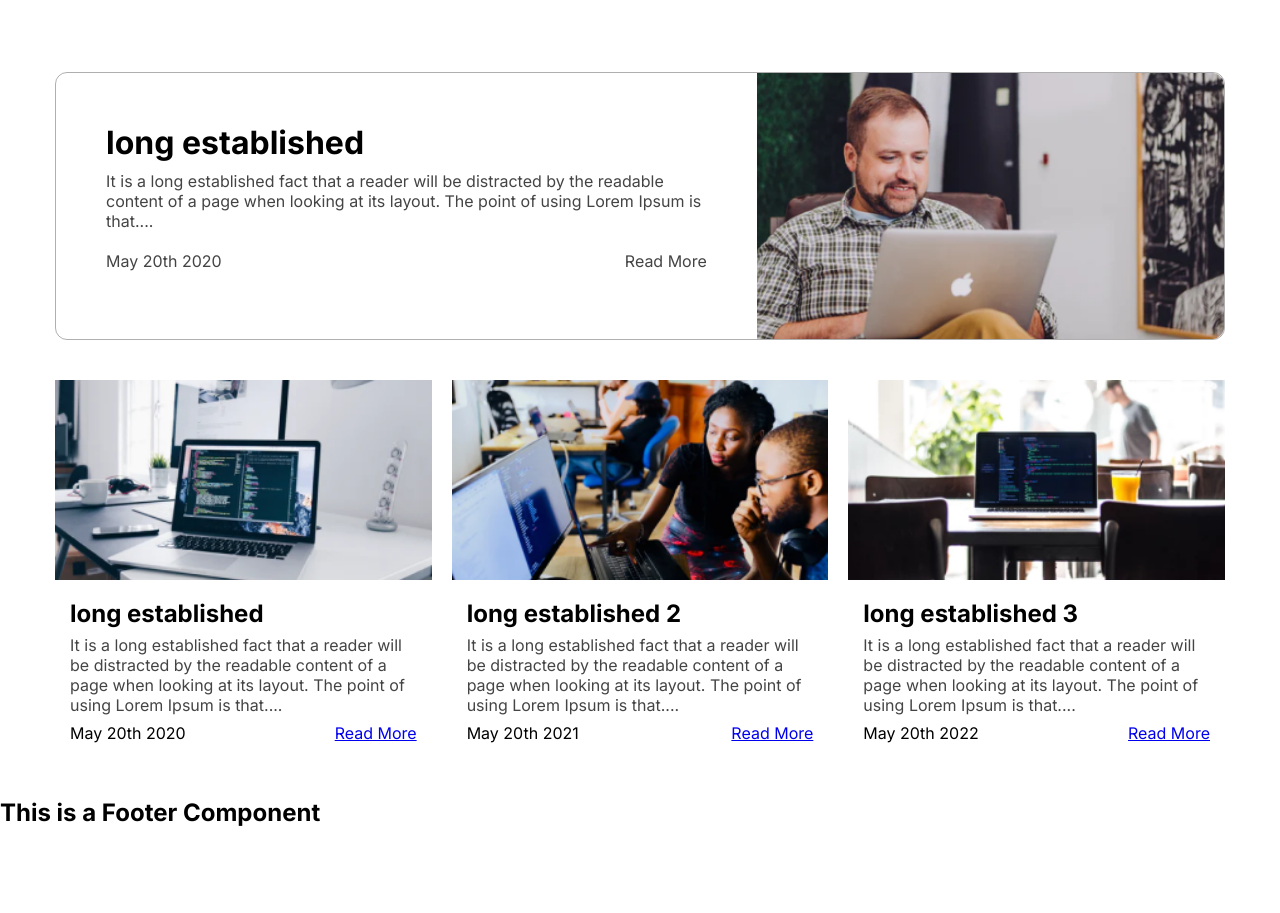
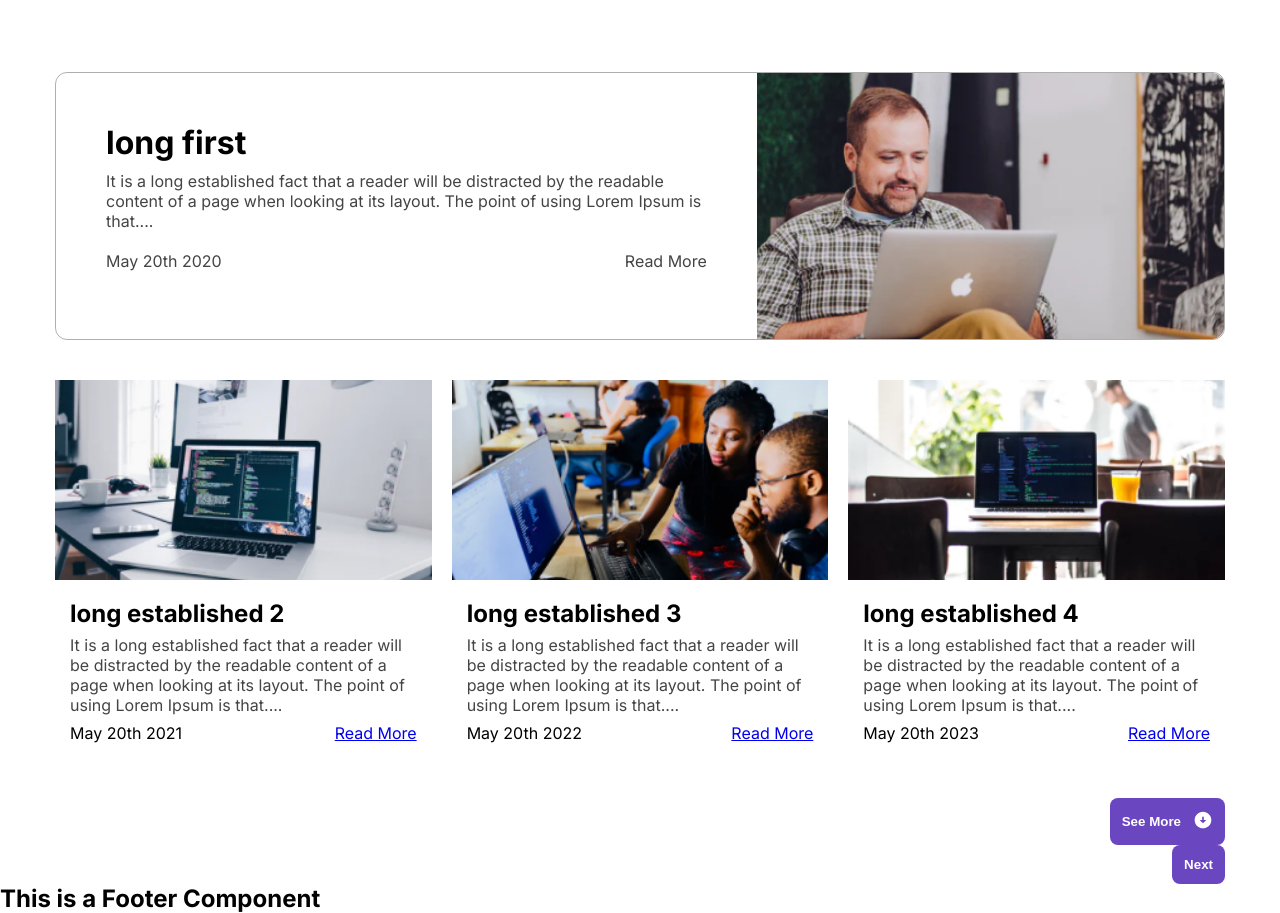
Before and after one commit to abii19/react-test-app, a React (Create React App) app: page / in a window 1280 px wide. Shown: the part 449-1362 px from the top of the page. Before the commit the page ends 1276 px from the top, so only its background shows below. Built offline with nearby package versions, Linux system fonts and the light colour scheme.

Commit message:
Dynamic blogs and button created

```diff
--- a/src/assets/css/index.css
+++ b/src/assets/css/index.css
@@ -61,6 +61,18 @@ p {
   color: var(--light-black);
 }
 
+button {
+  display: flex !important;
+  align-items: center;
+  gap: 12px;
+  padding: 12px;
+  border-radius: 8px;
+  background-color: var(--primary);
+  color: var(--white);
+  border: none;
+  font-weight: 600;
+}
+
 /* Navbar CSS */
 nav.navbar {
   display: flex;
--- a/src/assets/icons/index.js
+++ b/src/assets/icons/index.js
@@ -3,5 +3,13 @@ import { ReactComponent as SearchIcon } from "./SearchIcon.svg";
 import { ReactComponent as InstagramIcon } from "./InstagramIcon.svg";
 import { ReactComponent as TwitterIcon } from "./TwitterIcon.svg";
 import { ReactComponent as LinkedinIcon } from "./LinkedinIcon.svg";
+import { ReactComponent as ArrowDownIcon } from "./ArrowDownIcon.svg";
 
-export { HotCoffeeLogo, SearchIcon, InstagramIcon, TwitterIcon, LinkedinIcon };
+export {
+  HotCoffeeLogo,
+  SearchIcon,
+  InstagramIcon,
+  TwitterIcon,
+  LinkedinIcon,
+  ArrowDownIcon,
+};
--- a/src/components/home/BlogSection.jsx
+++ b/src/components/home/BlogSection.jsx
@@ -1,15 +1,17 @@
 import * as Images from "../../assets/images";
+import * as Icons from "../../assets/icons";
+import { Button } from "../shared/Button";
 import { Card } from "../shared/Card";
 import styles from "./blog.module.css";
 const BlogSection = () => {
   const blogs = [
     {
       id: 1,
-      title: "long established",
+      title: "long first",
       description:
         "It is a long established fact that a reader will be distracted by the readable content of a page when looking at its layout. The point of using Lorem Ipsum is that....",
       created_at: "May 20th 2020",
-      img: Images.Blog_2_Img,
+      img: Images.Blog_1_Img,
     },
     {
       id: 2,
@@ -17,7 +19,7 @@ const BlogSection = () => {
       description:
         "It is a long established fact that a reader will be distracted by the readable content of a page when looking at its layout. The point of using Lorem Ipsum is that....",
       created_at: "May 20th 2021",
-      img: Images.Blog_3_Img,
+      img: Images.Blog_2_Img,
     },
     {
       id: 3,
@@ -25,9 +27,29 @@ const BlogSection = () => {
       description:
         "It is a long established fact that a reader will be distracted by the readable content of a page when looking at its layout. The point of using Lorem Ipsum is that....",
       created_at: "May 20th 2022",
+      img: Images.Blog_3_Img,
+    },
+    {
+      id: 4,
+      title: "long established 4",
+      description:
+        "It is a long established fact that a reader will be distracted by the readable content of a page when looking at its layout. The point of using Lorem Ipsum is that....",
+      created_at: "May 20th 2023",
+      img: Images.Blog_4_Img,
+    },
+    {
+      id: 5,
+      title: "long established 4",
+      description:
+        "It is a long established fact that a reader will be distracted by the readable content of a page when looking at its layout. The point of using Lorem Ipsum is that....",
+      created_at: "May 20th 2023",
       img: Images.Blog_4_Img,
     },
   ];
+
+  const firstBlog = blogs[0];
+
+  const filteredBlogs = blogs.slice(1, 4);
 
   //   Styling Method
   /* const h3Styles = {
@@ -36,33 +58,32 @@ const BlogSection = () => {
     fontSize: "50px",
   }; */
 
+  const handleSeeMoreClick = () => {
+    alert("See More Button Clicked!");
+  };
+  const nextButtonClick = () => {
+    alert("Next Button Clicked!");
+  };
+
   return (
     <>
       <div className="blog-section">
         <div className={styles.main_blog}>
           <div className={styles.content}>
-            <h3>long established</h3>
-            <p>
-              It is a long established fact that a reader will be distracted by
-              the readable content of a page when looking at its layout. The
-              point of using Lorem Ipsum is that....
-            </p>
+            <h3>{firstBlog.title}</h3>
+            <p>{firstBlog.description}</p>
             <div className={styles.details}>
-              <p>May 20th 2020</p>
+              <p>{firstBlog.created_at}</p>
               <p>Read More</p>
             </div>
           </div>
           <div className={styles.img}>
-            <img
-              src={Images.Blog_1_Img}
-              className={styles.main_blog_img}
-              alt=""
-            />
+            <img src={firstBlog.img} className={styles.main_blog_img} alt="" />
           </div>
         </div>
         {/* Other Blogs */}
         <div className={styles.blog_lists}>
-          {blogs.map((blog, index) => {
+          {filteredBlogs.map((blog, index) => {
             return (
               <Card
                 key={index}
@@ -96,6 +117,16 @@ const BlogSection = () => {
             uploadedDate="May 20th 2022"
           /> */}
         </div>
+
+        {/* Button */}
+        <div className={styles.btn_right}>
+          <Button
+            title="See More"
+            handleClick={handleSeeMoreClick}
+            Icon={Icons.ArrowDownIcon}
+          />
+          <Button title="Next" handleClick={nextButtonClick} />
+        </div>
       </div>
     </>
   );
--- a/src/components/home/blog.module.css
+++ b/src/components/home/blog.module.css
@@ -32,3 +32,11 @@
   margin-top: 40px;
   margin-bottom: 40px;
 }
+
+/* .btn_right {
+  width: 100%;
+} */
+.btn_right button {
+  display: grid;
+  margin-left: auto;
+}
--- a/src/components/shared/Button.jsx
+++ b/src/components/shared/Button.jsx
@@ -1,10 +1,21 @@
-const Button = () => {
-  const handleClick = () => {
-    alert("Button Component!");
-  };
+const Button = (props) => {
+  const { title, handleClick, Icon, iconPosition = "right" } = props;
+  // const handleClick = () => {
+  //   alert("Button Component!");
+  // };
   return (
     <button type="button" className="" onClick={handleClick}>
-      See More
+      {Icon && iconPosition === "left" && (
+        <span>
+          <Icon />
+        </span>
+      )}
+      {title}
+      {Icon && iconPosition === "right" && (
+        <span>
+          <Icon />
+        </span>
+      )}
     </button>
   );
 };
```
Also changed, not shown: src/assets/icons/ArrowDownIcon.svg (added).
